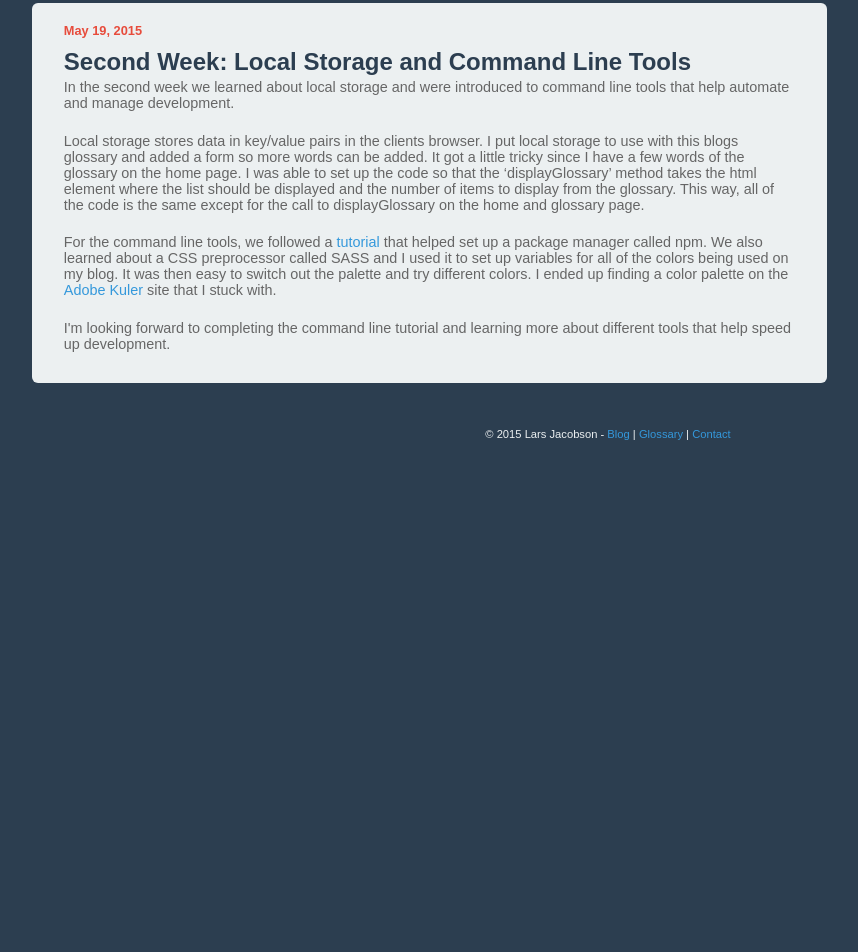
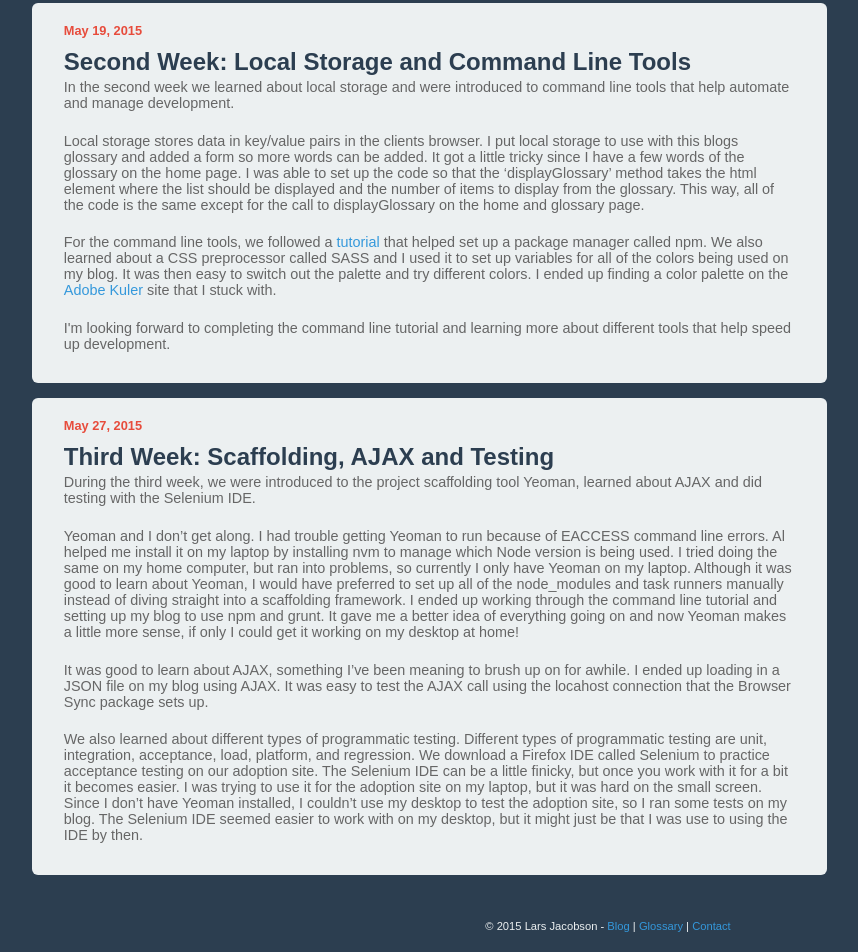
Before and after one commit to lars2184/blog, a website: page index.html in a window 1280 px wide. Shown: the part 625-1577 px from the top of the page, without its empty margins (32-890 px from the left). Before the commit the page ends 1085 px from the top, so only its background shows below. Drawn offline with Linux system fonts and the light colour scheme; a web font is replaced by a local one.

Commit message:
add 3rd week blog entry

```diff
--- a/index.html
+++ b/index.html
@@ -44,6 +44,14 @@
       <p>For the command line tools, we followed a <a href="http://webdesign.tutsplus.com/articles/the-command-line-for-web-design-introduction--cms-23493" target="blank">tutorial</a> that helped set up a package manager called npm. We also learned about a CSS preprocessor called SASS and I used it to set up variables for all of the colors being used on my blog. It was then easy to switch out the palette and try different colors. I ended up finding a color palette on the <a href="https://color.adobe.com" target="blank">Adobe Kuler</a> site that I stuck with. </p>
       <p>I'm looking forward to completing the command line tutorial and learning more about different tools that help speed up development. </p>
     </article>
+    <article>
+      <div class="date">May 27, 2015</div>
+      <h2>Third Week: Scaffolding, AJAX and Testing</h2>
+      <p>During the third week, we were introduced to the project scaffolding tool Yeoman, learned about AJAX and did testing with the Selenium IDE.</p>
+      <p>Yeoman and I don’t get along. I had trouble getting Yeoman to run because of EACCESS command line errors. Al helped me install it on my laptop by installing nvm to manage which Node version is being used. I tried doing the same on my home computer, but ran into problems, so currently I only have Yeoman on my laptop. Although it was good to learn about Yeoman, I would have preferred to set up all of the node_modules and task runners manually instead of diving straight into a scaffolding framework. I ended up working through the command line tutorial and setting up my blog to use npm and grunt. It gave me a better idea of everything going on and now Yeoman makes a little more sense, if only I could get it working on my desktop at home!</p>
+      <p>It was good to learn about AJAX, something I’ve been meaning to brush up on for awhile. I ended up loading in a JSON file on my blog using AJAX. It was easy to test the AJAX call using the locahost connection that the Browser Sync package sets up.</p>
+      <p>We also learned about different types of programmatic testing. Different types of programmatic testing are unit, integration, acceptance, load, platform, and regression. We download a Firefox IDE called Selenium to practice acceptance testing on our adoption site. The Selenium IDE can be a little finicky, but once you work with it for a bit it becomes easier. I was trying to use it for the adoption site on my laptop, but it was hard on the small screen. Since I don’t have Yeoman installed, I couldn’t use my desktop to test the adoption site, so I ran some tests on my blog. The Selenium IDE seemed easier to work with on my desktop, but it might just be that I was use to using the IDE by then.  </p>
+    </article>
   </section>
 
   <aside>
```
